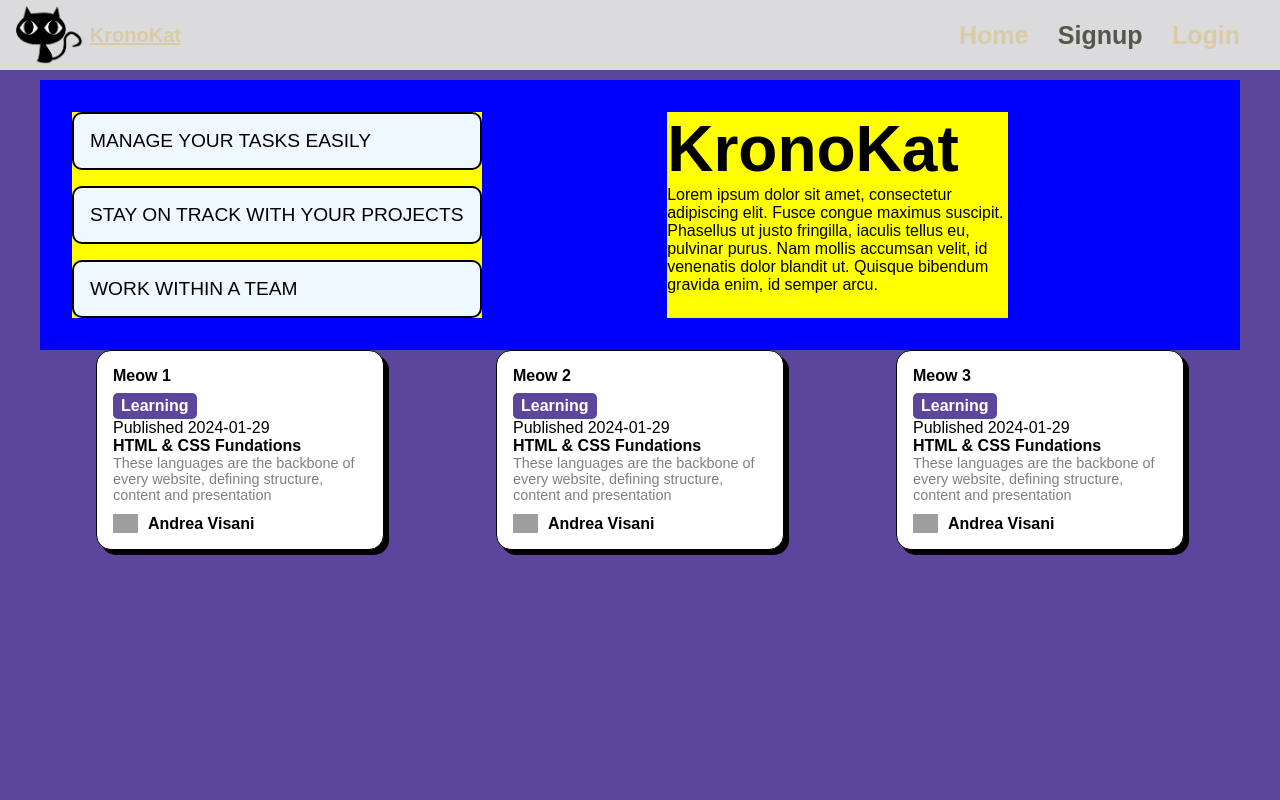
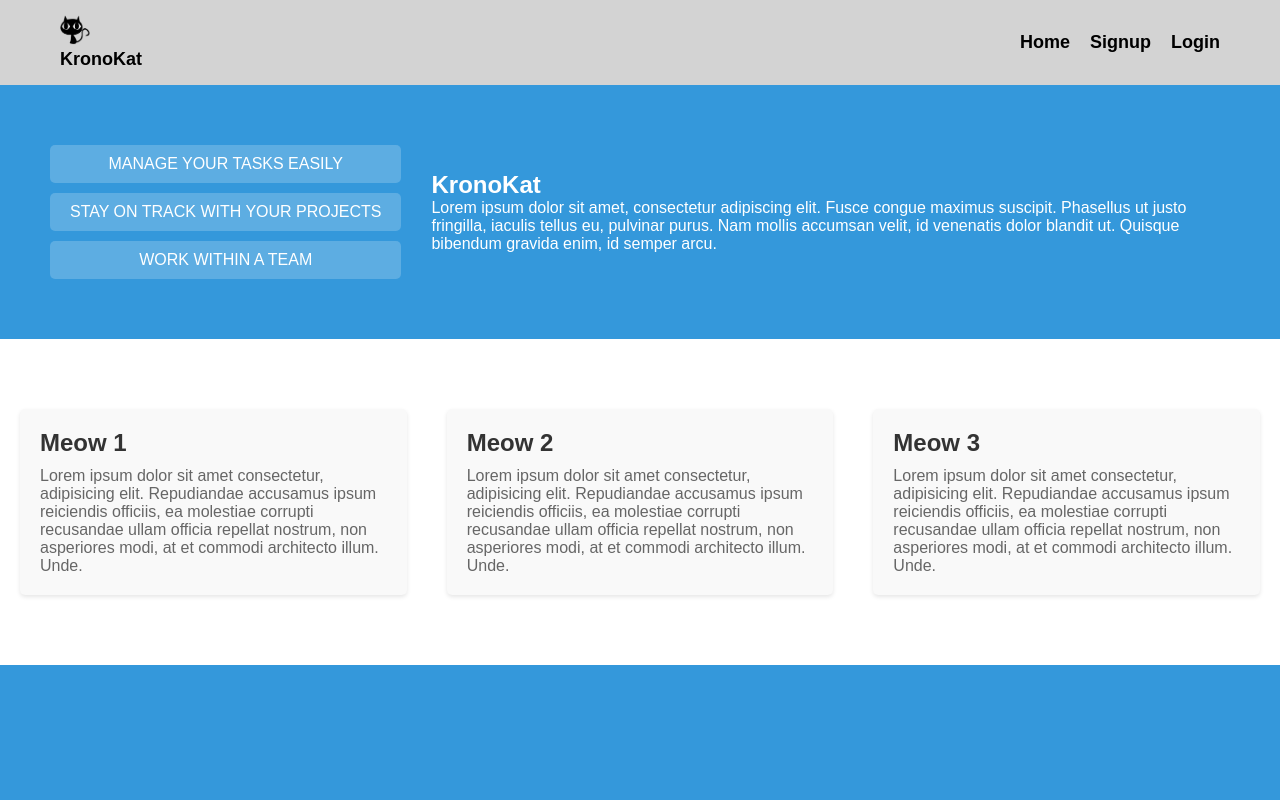
Before and after one commit to andreavisani/KronoKat, a PHP site: page /trial/index.php in a window 1280 px wide. Run offline with PHP 8.4, Linux system fonts and the light colour scheme; grey boxes are pictures that could not be loaded.

Commit message:
finalized the index page,changed and created css style files to be more convenient

```diff
--- a/trial/header.php
+++ b/trial/header.php
@@ -1,4 +1,4 @@
-
+<header>
     <nav class="navbar">
 
         <div class="logo">
@@ -7,7 +7,7 @@
         </div>
 
         <ul class="navdiv-ul">
-        <li><a href="index.php" >Home</a></li>
+            <li><a href="index.php">Home</a></li>
             <li><a href="./signup.php" class="active">Signup</a></li>
             <li><a href="./contact.html">Login</a></li>
         </ul>
@@ -17,5 +17,5 @@
             <span class="bar"></span>
             <span class="bar"></span>
         </div>
-
     </nav>
+</header>
--- a/trial/index.php
+++ b/trial/index.php
@@ -1,23 +1,26 @@
 <!DOCTYPE html>
 <html lang="en">
+
 <head>
     <meta charset="UTF-8">
     <meta name="viewport" content="width=device-width, initial-scale=1.0">
-    <link rel="stylesheet" type="text/css" href="styles/style.css">
-    <link rel="stylesheet" type="text/css" href="styles/indexcss.css">
+    <link rel="stylesheet" href="styles/style.css">
     <title>KronoKat - Manage your tasks</title>
 </head>
+
 <body>
 
     <?php include('header.php'); ?>
 
-    <div class="page-containers" id="index_top_container" style="background-color: blue; margin-top:40px; padding: 2rem; display: flex;">
-        <div id="features_container" style="background-color: yellow;">
+    <section class="Home">
+        <div class="features_container">
+            <div id="Features">
                 <div class="features">MANAGE YOUR TASKS EASILY</div>
                 <div class="features">STAY ON TRACK WITH YOUR PROJECTS</div>
                 <div class="features">WORK WITHIN A TEAM</div>
             </div>
-        <div id="title_container" style="background-color: yellow;">
+
+            <div id="kronokat_container">
                 <h1>KronoKat</h1>
                 <p>Lorem ipsum dolor sit amet, consectetur adipiscing elit.
                     Fusce congue maximus suscipit. Phasellus ut justo fringilla, iaculis tellus eu, pulvinar purus.
@@ -25,65 +28,32 @@
                 </p>
             </div>
         </div>
-    <div class="page-containers" sid="index_central_container">
+    </section>
+
+    <section class="About">
+        <div class="page-containers">
             <div class="card-container">
                 <h2>Meow 1</h2>
-            <div class="card-label">
-                <strong>Learning</strong>
-            </div>
-            <p>Published 2024-01-29</p>
-            <div class="card-text-header">
-                <h2>HTML & CSS Fundations</h2>
-            </div>
                 <div class="card-text-paragraph">
-                These languages are the backbone of every website, defining structure, content and presentation
-            </div>
-            <div class="card-footer">
-                <img class="card-footer-image" src="../assets/images/image-avatar.webp">
-                <div class="card-footer-name"><strong>Andrea Visani</strong></div>
+                    Lorem ipsum dolor sit amet consectetur, adipisicing elit. Repudiandae accusamus ipsum reiciendis officiis, ea molestiae corrupti recusandae ullam officia repellat nostrum, non asperiores modi, at et commodi architecto illum. Unde.
                 </div>
             </div>
             <div class="card-container">
                 <h2>Meow 2</h2>
-            <div class="card-label">
-                <strong>Learning</strong>
-            </div>
-            <p>Published 2024-01-29</p>
-            <div class="card-text-header">
-                <h2>HTML & CSS Fundations</h2>
-            </div>
                 <div class="card-text-paragraph">
-                These languages are the backbone of every website, defining structure, content and presentation
-            </div>
-            <div class="card-footer">
-                <img class="card-footer-image" src="../assets/images/image-avatar.webp">
-                <div class="card-footer-name"><strong>Andrea Visani</strong></div>
+                    Lorem ipsum dolor sit amet consectetur, adipisicing elit. Repudiandae accusamus ipsum reiciendis officiis, ea molestiae corrupti recusandae ullam officia repellat nostrum, non asperiores modi, at et commodi architecto illum. Unde.
                 </div>
             </div>
             <div class="card-container">
                 <h2>Meow 3</h2>
-            <div class="card-label">
-                <strong>Learning</strong>
-            </div>
-            <p>Published 2024-01-29</p>
-            <div class="card-text-header">
-                <h2>HTML & CSS Fundations</h2>
-            </div>
                 <div class="card-text-paragraph">
-                These languages are the backbone of every website, defining structure, content and presentation
-            </div>
-            <div class="card-footer">
-                <img class="card-footer-image" src="../assets/images/image-avatar.webp">
-                <div class="card-footer-name"><strong>Andrea Visani</strong></div>
+                    Lorem ipsum dolor sit amet consectetur, adipisicing elit. Repudiandae accusamus ipsum reiciendis officiis, ea molestiae corrupti recusandae ullam officia repellat nostrum, non asperiores modi, at et commodi architecto illum. Unde.
                 </div>
             </div>
-
-
-
-
         </div>
-
+    </section>
 
 
 </body>
+
 </html>
--- a/trial/signup.php
+++ b/trial/signup.php
@@ -1,11 +1,13 @@
 <!DOCTYPE html>
 <html lang="en">
+
 <head>
     <meta charset="UTF-8">
     <meta name="viewport" content="width=device-width, initial-scale=1.0">
     <link rel="stylesheet" type="text/css" href="styles/style.css">
     <title>Signup</title>
 </head>
+
 <body>
 
     <?php include('header.php'); ?>
@@ -62,4 +64,5 @@
     </div>
     <script src="./js/script.js"></script>
 </body>
+
 </html>
--- /dev/null
+++ b/trial/styles/header.css
@@ -0,0 +1,107 @@
+/* Reset some default margin and padding */
+* {
+    margin: 0;
+    padding: 0;
+    box-sizing: border-box;
+}
+
+body {
+    font-family: Arial, sans-serif;
+    background-color: #fff; /* Set a white background color */
+}
+
+header {
+    background-color: lightgrey; /* Set a blue background color */
+    color: #fff; /* Set text color to white */
+    padding: 15px 0;
+}
+
+.navbar {
+    display: flex;
+    justify-content: space-between;
+    align-items: center;
+    max-width: 1200px;
+    margin: 0 auto;
+    padding: 0 20px;
+}
+
+.logo a {
+    color: black;
+    font-size: large;
+    font-weight: bold;
+    text-decoration: none;
+    display: flex;
+}
+
+.logo img {
+    width: 30px;
+    height: 30px;
+    margin-right: 10px;
+}
+
+.navdiv-ul {
+    list-style: none;
+    display: flex;
+}
+
+.navdiv-ul li {
+    margin-right: 20px;
+}
+
+.navdiv-ul li:last-child {
+    margin-right: 0;
+}
+
+.navdiv-ul li a {
+    color: black;
+    text-decoration: none;
+    font-size: large;
+    font-weight: bold;
+    transition: color 0.3s ease;
+
+}
+
+.navdiv-ul li a:hover {
+    color: #ffd700; /* Change color on hover */
+}
+
+.hamburger {
+    display: none; /* Hide hamburger menu by default */
+}
+
+@media only screen and (max-width: 768px) {
+    .navbar {
+        padding: 0 10px;
+    }
+
+    .navdiv-ul {
+        display: none; /* Hide nav links on small screens */
+    }
+
+    .hamburger {
+        display: block; /* Show hamburger menu on small screens */
+        cursor: pointer;
+    }
+}
+
+/* Hamburger menu animation */
+.bar {
+    display: block;
+    width: 25px;
+    height: 3px;
+    background-color: #fff;
+    margin: 5px auto;
+    transition: all 0.3s ease;
+}
+
+.open .bar:nth-child(1) {
+    transform: rotate(-45deg) translate(-9px, 6px);
+}
+
+.open .bar:nth-child(2) {
+    opacity: 0;
+}
+
+.open .bar:nth-child(3) {
+    transform: rotate(45deg) translate(-8px, -8px);
+}
--- /dev/null
+++ b/trial/styles/index.css
@@ -0,0 +1,85 @@
+/* Reset some default margin and padding */
+* {
+    margin: 0;
+    padding: 0;
+    box-sizing: border-box;
+}
+
+body {
+    font-family: Arial, sans-serif;
+    background-color: #f0f0f0; /* Set a light background color */
+    color: #333; /* Set default text color */
+}
+
+/* Global styling for sections */
+section {
+    padding: 50px 0;
+}
+
+/* Styling for Home section */
+.Home {
+    background-color: #3498db; /* Set a blue background color */
+    color: #fff; /* Set text color to white */
+}
+
+.features_container {
+    display: flex;
+    justify-content: space-between; /* Features container on the left, KronoKat container on the right */
+    align-items: center;
+    max-width: 1200px; /* Set a maximum width for better alignment */
+    margin: 0 auto; /* Center the content horizontally */
+}
+
+.features {
+    background-color: rgba(255, 255, 255, 0.2); /* Semi-transparent white background */
+    padding: 10px 20px;
+    margin: 10px;
+    border-radius: 5px;
+    text-align: center;
+}
+
+#kronokat_container {
+    flex: 1; /* Take remaining space */
+    padding: 0 20px; /* Add some padding for better spacing */
+}
+
+/* Styling for About section */
+.About {
+    background-color: #fff; /* Set a white background color */
+}
+
+.page-containers {
+    display: flex;
+    justify-content: space-around;
+    flex-wrap: wrap;
+}
+
+.card-container {
+    background-color: #f9f9f9; /* Light gray background color */
+    padding: 20px;
+    margin: 20px;
+    border-radius: 5px;
+    box-shadow: 0 2px 4px rgba(0, 0, 0, 0.1); /* Add a subtle shadow */
+    flex: 1; /* Take equal space horizontally */
+}
+
+.card-container h2 {
+    color: #333; /* Set heading color */
+    margin-bottom: 10px;
+}
+
+.card-text-paragraph {
+    color: #666; /* Set paragraph text color */
+}
+
+/* Responsive design */
+@media only screen and (max-width: 768px) {
+    .features_container {
+        flex-direction: column; /* Stack features and KronoKat content vertically on small screens */
+        align-items: flex-start; /* Align items to the start */
+    }
+
+    #kronokat_container {
+        padding: 20px 0; /* Adjust padding for better spacing */
+    }
+}
--- a/trial/styles/indexcss.css
+++ /dev/null
@@ -1,85 +0,0 @@
-.page-containers{
-    display: flex;
-    justify-content: space-between;
-    max-width: 1200px;
-    margin-inline: auto;
-}
-
-#features_container{
-    display: grid;
-    gap: 1rem;
-
-}
-
-#title_container{
-    max-width: 30%;
-    margin-right: 200px;
-
-}
-
-.features{
-    background-color: aliceblue;
-    border: 2px solid black;
-    border-radius: 10px;
-    padding: 1rem;
-    font-size: 1.2rem;
-    text-decoration: dotted;
-}
-
-h1{
-    font-size: 4rem;
-}
-
-.card-container {
-    margin: auto auto auto auto;
-    border: 1px solid black;
-    border-radius: 15px;
-    padding: 1rem;
-    width: 18rem;
-    background-color: white;
-    box-shadow: 5px 5px 0px 0px black;
-}
-
-.card-label {
-    background-color: #5C469B;
-    color: white;
-    width: fit-content;
-    padding: 0.5ch 1ch;
-    border-radius: 5px;
-    font-size: 0.9rem;
-    margin-top: 0.5rem;
-}
-
-.card-label:hover{
-    background-color: #5C469B;
-    box-shadow: 2px 2px 5px 0px black;
-}
-
-
-.card-text-header {
-    font-size: 1.5rem;
-}
-
-.card-text-paragraph {
-    font-size: .9rem;
-    color: grey;
-}
-
-.card-footer {
-    display: grid;
-    grid-column: 3;
-    margin-top: 0.7rem;
-    grid-template-columns: min-content auto auto;
-    gap: 10px;
-}
-
-.card-footer-image {
-    grid-column: 1;
-    width: 25px;
-}
-.card-footer-name {
-    margin-top: auto;
-    margin-bottom: auto;
-    grid-column-start: 2;
-    font-size: 0.9rem;
-}
--- /dev/null
+++ b/trial/styles/signup.css
@@ -0,0 +1,81 @@
+/* Reset some default margin and padding */
+* {
+    margin: 0;
+    padding: 0;
+    box-sizing: border-box;
+}
+
+body {
+    font-family: Arial, sans-serif;
+    background-color:#3498db; /* Set a light background color */
+}
+
+.formcontainer {
+    max-width: 400px;
+    margin: 50px auto;
+    background-color: #fff;
+    padding: 20px;
+    border-radius: 8px;
+    box-shadow: 0 0 10px rgba(0, 0, 0, 0.1); /* Add a subtle shadow */
+}
+
+.formcontainer h1 {
+    text-align: center;
+    margin-bottom: 20px;
+}
+
+hr {
+    border: 1px solid #ccc; /* Add a horizontal line */
+    margin-bottom: 20px;
+}
+
+.textfield {
+    margin-bottom: 20px;
+}
+
+.textfield label {
+    display: block;
+    font-weight: bold;
+    margin-bottom: 5px;
+}
+
+.textfield input[type="text"],
+.textfield input[type="password"],
+.textfield input[type="date"] {
+    width: 100%;
+    padding: 10px;
+    border: 1px solid #ccc;
+    border-radius: 5px;
+    font-size: 16px;
+}
+
+.checkbox {
+    margin-bottom: 20px;
+}
+
+.checkbox label {
+    font-size: 14px;
+    display: inline-block;
+    margin-left: 5px;
+}
+
+button {
+    display: block;
+    width: 100%;
+    padding: 10px;
+    background-color: #3498db;
+    border: none;
+    border-radius: 5px;
+    font-size: 16px;
+    cursor: pointer;
+    transition: background-color 0.3s ease;
+}
+
+button[type="reset"] {
+    margin-top: 10px;
+    background-color: #ccc;
+}
+
+button:hover {
+    background-color: #2980b9;
+}
--- a/trial/styles/style.css
+++ b/trial/styles/style.css
@@ -1,238 +1,3 @@
-* {
-    margin: 0;
-    padding: 0;
-    box-sizing: border-box;
-    font-size: 16px;
-}
-
-/* Set background color and font family */
-body {
-    background-color: #5C469B;
-    font-family: Arial, sans-serif;
-    height: 100vh; /* Ensure the background covers the entire screen */
-    padding-top: 40px;
-}
-
-.navbar {
-    background-color: #dbdadc;
-    padding: 5px 15px;
-    display: flex;
-    align-items: center;
-    justify-content: space-between;
-    top: 0;
-    width: 100%;
-    z-index: 100;
-    position: fixed;
-}
-
-.navdiv {
-    display: flex;
-    align-items: center;
-    justify-content: space-between;
-}
-
-.logo {
-    display: flex;
-    align-items: center; /* Vertically center the children */
-    justify-content: center; /* Horizontally center the children */
-    height: 100%; /* Set the height of the parent container */
-    text-decoration: none;
-}
-
-.logo a {
-    font-size: 20px;
-    font-weight: 600;
-    color: #dacba7;
-    font-family: 'Bebas Neue', sans-serif;
-    margin: 7px; /* Remove any default margin */
-}
-
-.logo img {
-    height: 60px; /* Set the height of the image */
-    width: auto; /* Automatically adjust the width to maintain aspect ratio */
-}
-
-.logo a:hover {
-    color: grey;
-}
-
-.navdiv-ul li {
-    list-style: none;
-    display: inline-block;
-    text-align: center;
-    position: relative;
-}
-
-.navdiv-ul li a {
-    color: #dacba7;
-    font-size: 20px;
-    font-weight: bold;
-    margin-right: 25px;
-    font-family: 'Bebas Neue', sans-serif;
-    margin-top: 0px;
-}
-
-.navdiv-ul li a:hover {
-    color: #56564c;
-}
-
-.navdiv-ul li a.active {
-    color: #56564c;
-}
-
-/* Styling for the dropdown */
-.dropdown {
-    width: 100%;
-    background: #1f1f1e;
-    position: absolute;
-    z-index: 25;
-    opacity: 0;
-    transition: opacity 0.7s; /* Smooth transition effect */
-    top: 145%;
-    left: 0%;
-}
-
-/* Display the dropdown when hovering over the parent */
-.navdiv-ul  li:hover .dropdown {
-    opacity: 1;
-}
-
-/* Style for the list items within the dropdown */
-.dropdown li {
-    display: block;
-    padding-top: 5px;
-    /* Add additional styles as needed */
-}
-
-/* Style for the main navigation links */
-.navdiv-ul li a {
-    color: #dacba7;
-    font-size: 25px;
-    font-weight: bold;
-    margin-right: 25px;
-    font-family: 'Bebas Neue', sans-serif;
-    text-decoration: none; /* Ensure that links have no underline */
-}
-
-/* Style for the active state and hover state of the main navigation links */
-.navdiv-ul li a.active,
-.navdiv-ul li a:hover {
-    color: #56564c;
-}
-
-.hamburger {
-    display: none;
-    cursor: pointer;
-    transition: 0.3s;
-}
-
-.bar {
-    display: block;
-    width: 20px; /* Adjust the width as desired */
-    height: 3px;
-    margin: 5px auto;
-    -webkit-transition: all 0.3s ease-in-out;
-    transition: all 0.3s ease-in-out;
-    background-color: white;
-}
-
-
-
-
-/* Style the form container */
-.formcontainer {
-    max-width: 400px;
-    margin: 50px auto;
-    background-color: #fff;
-    padding: 20px;
-    border-radius: 8px;
-    box-shadow: 0 0 10px rgba(0, 0, 0, 0.1);
-}
-
-/* Style the form header */
-.formcontainer h1 {
-    text-align: center;
-    color: #333;
-    margin-bottom: 20px;
-}
-
-.datefield {
-    margin-bottom: 20px;
-}
-.datefield label{
-    display: block;
-    margin-bottom: 7px;
-    margin-top: 5px;
-    color: #555;
-}
-
-.datefield input {
-    width: 100%;
-    padding: 10px;
-    border: 1px solid #ccc;
-    border-radius: 5px;
-    font-size: 16px;
-    color: #555;
-}
-
-
-/* Style the form fields */
-.textfield {
-    margin-bottom: 20px;
-}
-
-.textfield label {
-    display: block;
-    margin-bottom: 7px;
-    margin-top: 5px;
-    color: #555;
-}
-
-.textfield input {
-    width: 100%;
-    padding: 10px;
-    border: 1px solid #ccc;
-    border-radius: 5px;
-    font-size: 16px;
-}
-
-/* Style the checkboxes */
-.checkbox {
-    margin-bottom: 20px;
-}
-
-.checkbox label {
-    color: #555;
-}
-
-.checkbox input[type="checkbox"] {
-    margin-right: 10px;
-}
-
-/* Style the buttons */
-button {
-    display: block;
-    width: 100%;
-    padding: 10px;
-    border: none;
-    border-radius: 5px;
-    background-color: #007bff;
-    color: #fff;
-    font-size: 16px;
-    cursor: pointer;
-    transition: background-color 0.3s;
-}
-
-button[type="submit"]:hover {
-    background-color: #0056b3;
-}
-
-button[type="reset"] {
-    background-color: #ccc;
-    color: #333;
-    margin-top: 10px;
-}
-
-button[type="reset"]:hover {
-    background-color: #bbb;
-}
+@import url(header.css);
+@import url(index.css);
+@import url(signup.css);
```
Also changed, not shown: index2.html (added, +29 -0 lines). Lines whose indentation alone changed are shown as unchanged.
